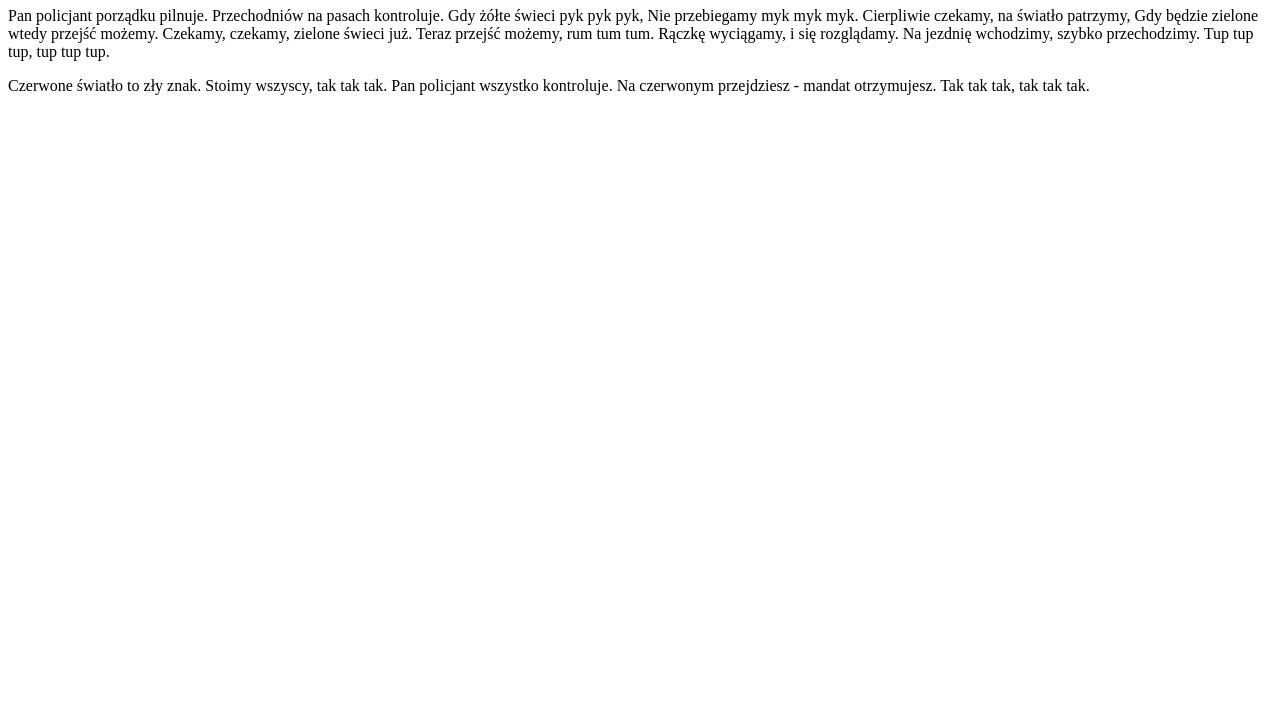
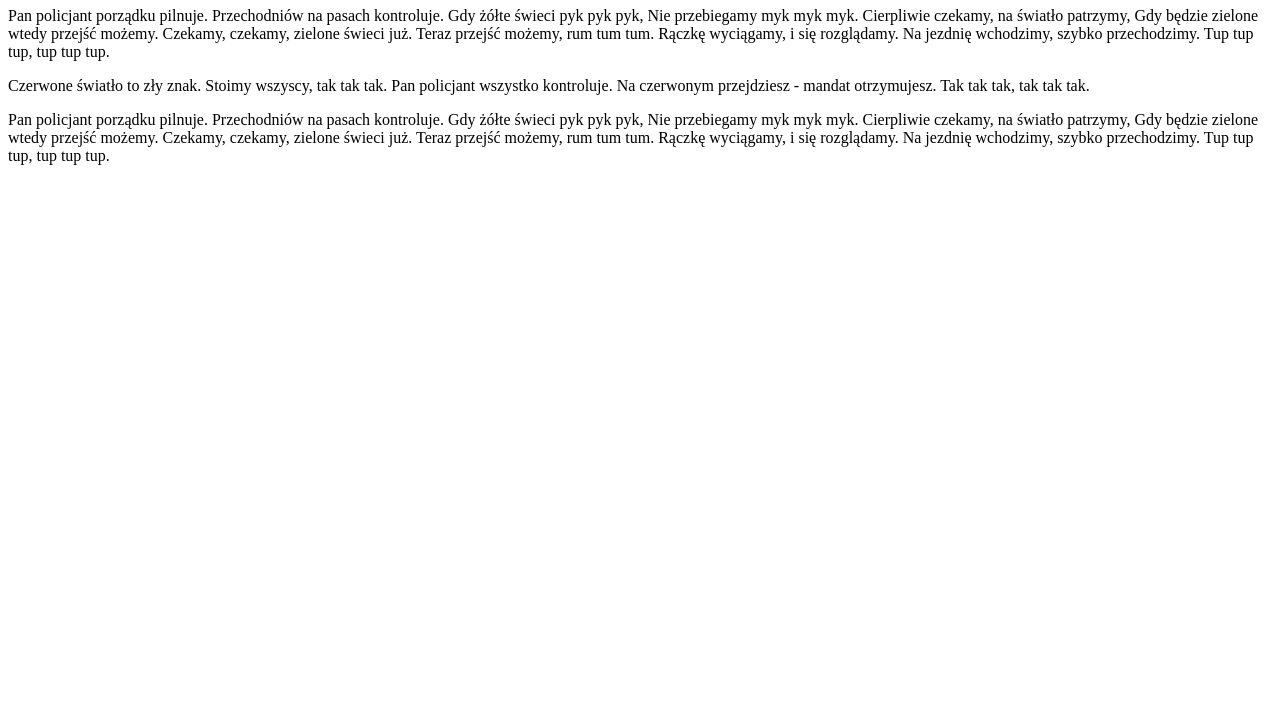
Before and after one commit to linka351/learning-git-2, a plain HTML site: page index.html in a window 1280 px wide. Shown: the part 73-800 px from the top of the page. Drawn offline with Linux system fonts and the light colour scheme.

Commit message:
add last verse

```diff
--- a/index.html
+++ b/index.html
@@ -24,5 +24,17 @@ Pan policjant wszystko kontroluje.
 Na czerwonym przejdziesz - mandat otrzymujesz.
 Tak tak tak, tak tak tak.
                 </p>
+                <p>Pan policjant porządku pilnuje.
+Przechodniów na pasach kontroluje.
+Gdy żółte świeci pyk pyk pyk,
+Nie przebiegamy myk myk myk.
+Cierpliwie czekamy, na światło patrzymy,
+Gdy będzie zielone wtedy przejść możemy.
+Czekamy, czekamy, zielone świeci już.
+Teraz przejść możemy, rum tum tum.
+Rączkę wyciągamy, i się rozglądamy.
+Na jezdnię wchodzimy, szybko przechodzimy.
+Tup tup tup, tup tup tup.
+                </p>
         </body>
     </html>
```
